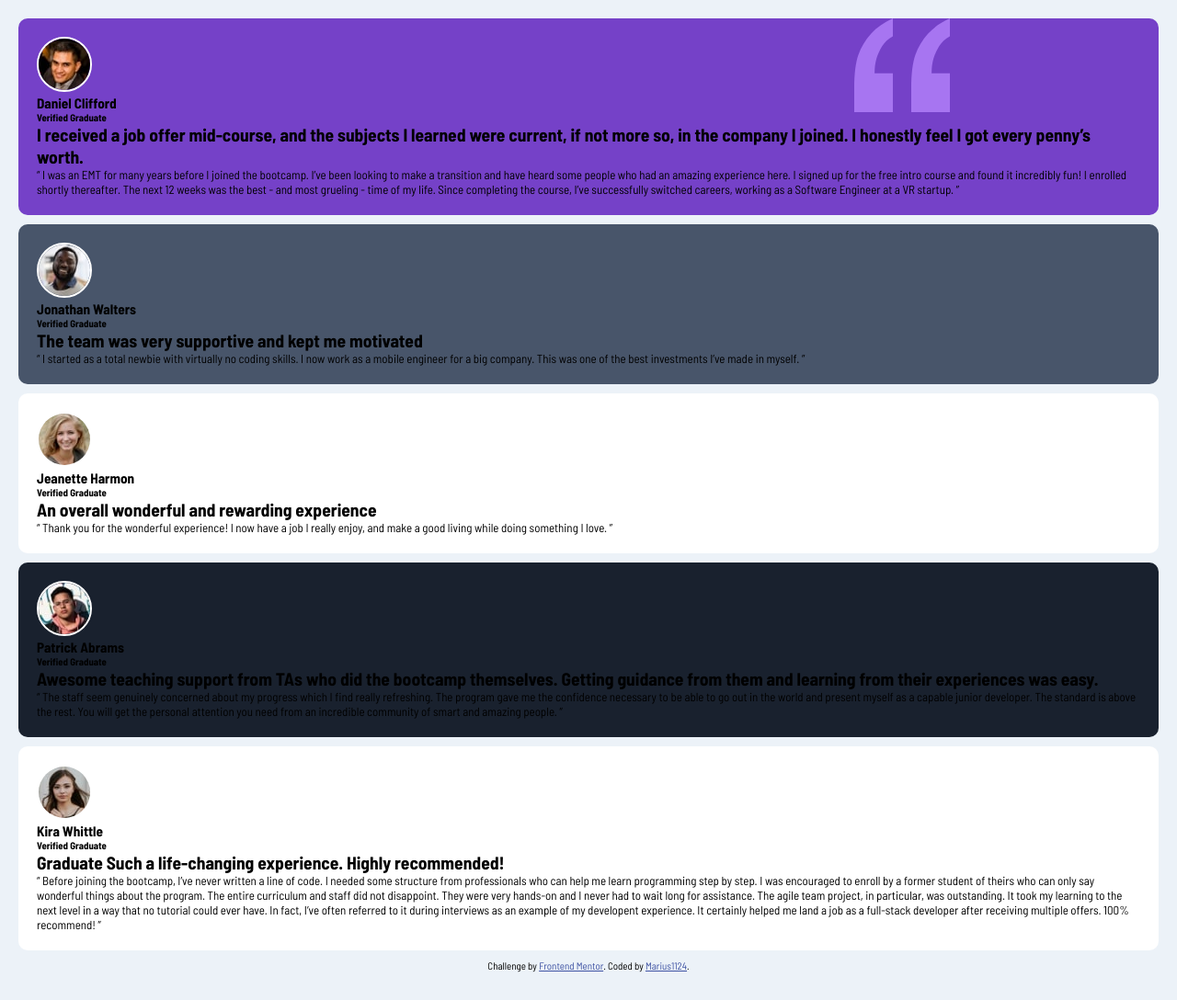
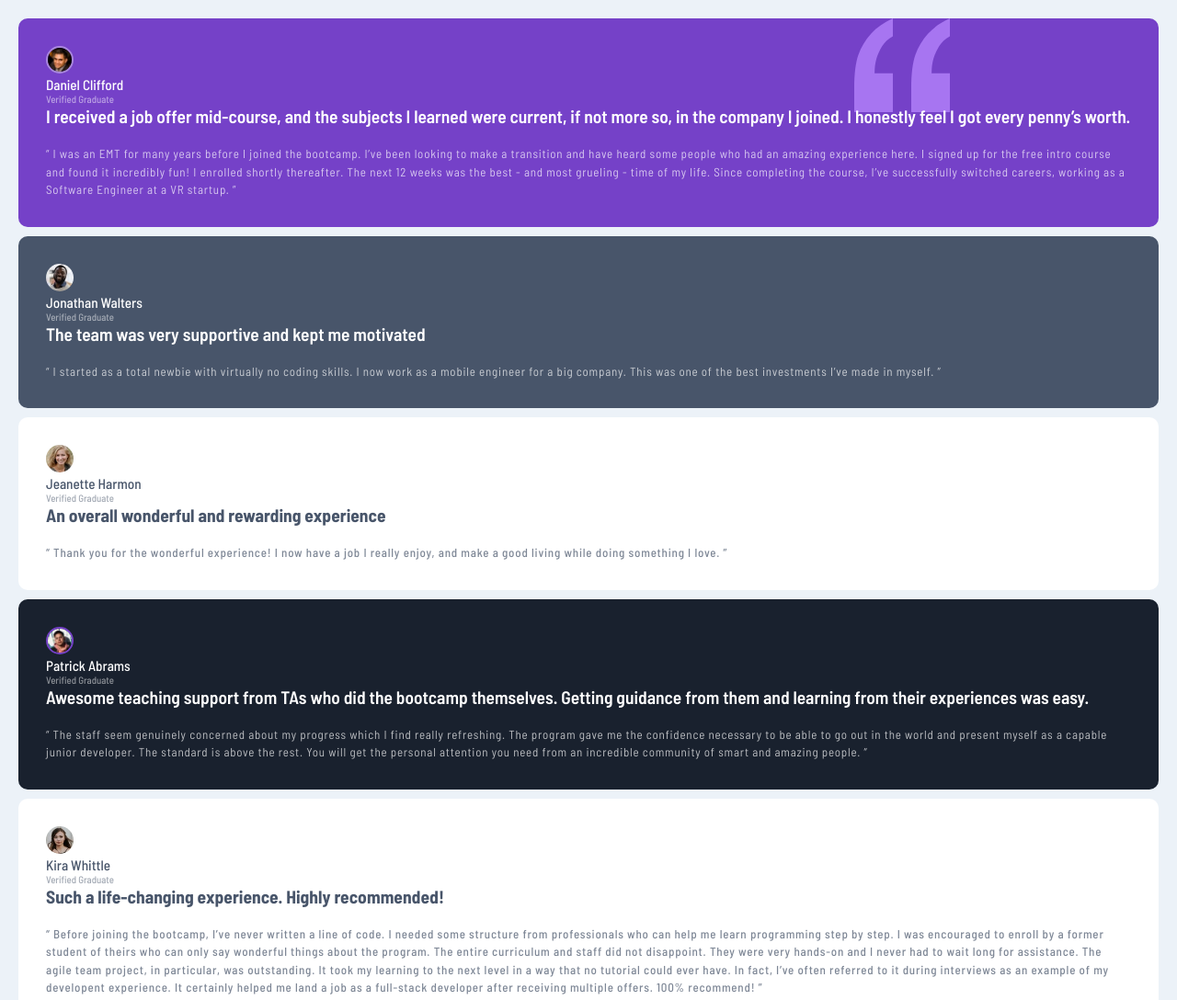
Before and after one commit to Marius1124/CSS-Advanced-Oppgave-1-Testimonial-Grid, a plain HTML site: page index.html in a window 1280 px wide. Shown: the top 1088 px of the page at 92% size. Before the commit the page ends 1067 px from the top, so only its background shows below. Drawn offline with Linux system fonts and the light colour scheme.

Commit message:
Added proper coloring, font weights and opacity to all the text and simplified some styling by removing excess divs

```diff
--- a/index.html
+++ b/index.html
@@ -31,10 +31,10 @@
           />
         </div>
         <div class="card-title">
-          <h3 class="name">Daniel Clifford</h3>
-          <h5 class="verified-title">Verified Graduate</h5>
+          <h3>Daniel Clifford</h3>
+          <h5>Verified Graduate</h5>
         </div>
-        <h2 class="header-one">
+        <h2>
           I received a job offer mid-course, and the subjects I learned were
           current, if not more so, in the company I joined. I honestly feel I
           got every penny’s worth.
@@ -58,12 +58,10 @@
           />
         </div>
         <div class="card-title">
-          <h3 class="name">Jonathan Walters</h3>
-          <h5 class="verified-title">Verified Graduate</h5>
+          <h3>Jonathan Walters</h3>
+          <h5>Verified Graduate</h5>
         </div>
-        <h2 class="header-one">
-          The team was very supportive and kept me motivated
-        </h2>
+        <h2>The team was very supportive and kept me motivated</h2>
         <p>
           “ I started as a total newbie with virtually no coding skills. I now
           work as a mobile engineer for a big company. This was one of the best
@@ -79,12 +77,10 @@
           />
         </div>
         <div class="card-title">
-          <h3 class="name">Jeanette Harmon</h3>
-          <h5 class="verified-title">Verified Graduate</h5>
+          <h3>Jeanette Harmon</h3>
+          <h5>Verified Graduate</h5>
         </div>
-        <h2 class="header-two">
-          An overall wonderful and rewarding experience
-        </h2>
+        <h2>An overall wonderful and rewarding experience</h2>
         <p>
           “ Thank you for the wonderful experience! I now have a job I really
           enjoy, and make a good living while doing something I love. ”
@@ -100,10 +96,10 @@
           />
         </div>
         <div class="card-title">
-          <h3 class="name">Patrick Abrams</h3>
-          <h5 class="verified-title">Verified Graduate</h5>
+          <h3>Patrick Abrams</h3>
+          <h5>Verified Graduate</h5>
         </div>
-        <h2 class="header-one">
+        <h2>
           Awesome teaching support from TAs who did the bootcamp themselves.
           Getting guidance from them and learning from their experiences was
           easy.
@@ -126,12 +122,10 @@
           />
         </div>
         <div class="card-title">
-          <h3 class="name">Kira Whittle</h3>
-          <h5 class="verified-title">Verified Graduate</h5>
+          <h3>Kira Whittle</h3>
+          <h5>Verified Graduate</h5>
         </div>
-        <h2 class="header-two">
-          Graduate Such a life-changing experience. Highly recommended!
-        </h2>
+        <h2>Such a life-changing experience. Highly recommended!</h2>
         <p>
           “ Before joining the bootcamp, I’ve never written a line of code. I
           needed some structure from professionals who can help me learn
--- a/styles.css
+++ b/styles.css
@@ -14,9 +14,26 @@ body {
   margin: 10px;
 }
 
+/* Wraps the elements to ensure they don't take up unnecessary space */
+.card-title,
+.portrait,
+h3,
+h5 {
+  width: fit-content;
+}
+
 .portrait img {
   border-radius: 50%;
-  border: 2px white solid;
+  width: 30px;
+}
+
+/* distinct borders to .card-one and .card-four */
+.card-one .portrait img {
+  border: 2px hsl(263, 55%, 70%) solid;
+}
+
+.card-four .portrait img {
+  border: 2px hsl(263, 55%, 52%) solid;
 }
 
 /* Grid container and desktop layout (1440px)  */
@@ -28,6 +45,73 @@ body {
     width: 100%;
     margin: 0 auto;
   }
+}
+
+/* header styling .header-one is for darker backgrounds (white text)
+.header-two is white background (darker texts) */
+.card-one h2,
+.card-two h2,
+.card-four h2 {
+  color: hsl(0, 0%, 100%);
+  font-weight: 600;
+}
+
+.card-three h2,
+.card-five h2 {
+  color: hsl(217, 19%, 35%);
+  font-weight: 700;
+}
+
+/* Name styling */
+.card-one h3,
+.card-two h3,
+.card-four h3 {
+  color: hsl(0, 0%, 100%);
+  font-weight: 500;
+}
+
+.card-three h3,
+.card-five h3 {
+  color: hsl(217, 19%, 35%);
+  font-weight: 500;
+}
+
+/* Verified Graduate title styling */
+.card-one h5,
+.card-two h5,
+.card-four h5 {
+  font-weight: 500;
+  color: hsl(0, 0%, 100%);
+  opacity: 50%;
+}
+
+.card-three h5,
+.card-five h5 {
+  font-weight: 500;
+  color: hsl(217, 19%, 35%);
+  opacity: 50%;
+}
+
+/* Paragraph styling */
+.card-one p,
+.card-two p,
+.card-four p {
+  line-height: 1.5;
+  letter-spacing: 0.8px;
+  font-weight: 400;
+  margin-top: 20px;
+  color: hsl(0, 0%, 100%);
+  opacity: 70%;
+}
+
+.card-three p,
+.card-five p {
+  line-height: 1.5;
+  letter-spacing: 0.8px;
+  font-weight: 500;
+  margin-top: 20px;
+  color: hsl(217, 19%, 35%);
+  opacity: 70%;
 }
 
 /* Separate card styling to ensure proper layout and background coloring */
@@ -66,7 +150,7 @@ body {
 .card-three,
 .card-four,
 .card-five {
-  padding: 20px;
+  padding: 30px;
   border-radius: 10px;
   margin: 10px;
 }
```
